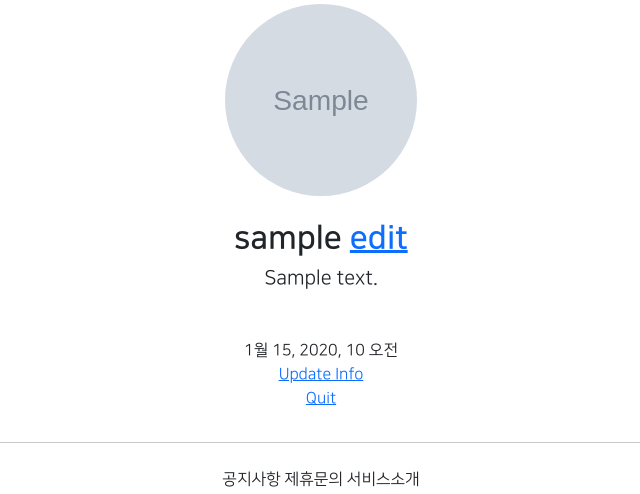
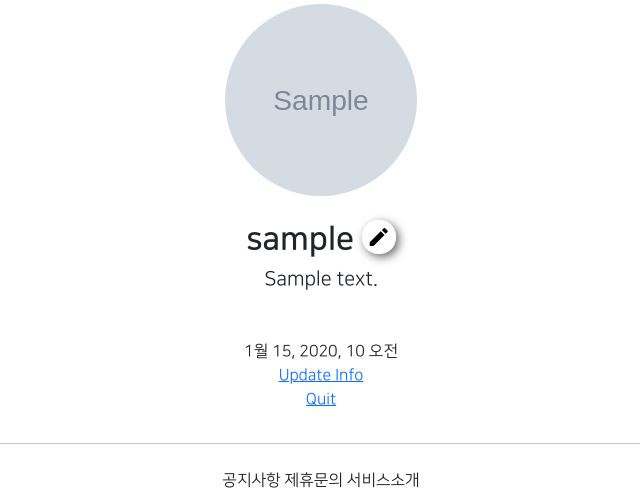
Before and after one commit to kohsmic8/test11, a Django app: page /accounts/detail/1 in a window 1280 px wide. Shown: the part 253-747 px from the top of the page, without its empty margins (319-959 px from the left). Run offline with Django 3.2, Linux system fonts and the light colour scheme; a user stored in the database is signed in; tables that the repository leaves empty hold one stand-in row (values such as "Sample post"); grey boxes marked "Sample" are stand-in pictures; parts of the project's set-up code (start-up, migrations or seed data) failed here and were passed over; some libraries are stand-ins or nearby versions.

Commit message:
7.30 test11 commit1

```diff
--- a/accountapp/templates/accountapp/detail.html
+++ b/accountapp/templates/accountapp/detail.html
@@ -11,7 +11,8 @@
                 <h2 class="NNS_B">
                     {{ target_user.profile.nickname }}
                     {% if target_user == user %}
-                        <a href="{% url 'profileapp:update' pk=target_user.profile.pk %}">
+                        <a href="{% url 'profileapp:update' pk=target_user.profile.pk %}"
+                            class="material-icons round_button">
                             edit
                         </a>
                     {% endif %}
--- a/static/base.css
+++ b/static/base.css
@@ -34,3 +34,15 @@
 .NNS_B {
     font-family: "NanumSquareB", cursive;
 }
+
+.round_button {
+    color: black;
+    text-decoration: none;
+    box-shadow: 3px 3px 10px dimgray;
+    border-radius: 1rem;
+    padding: 0.3rem;
+}
+
+.round_button:hover {
+    color: dimgray;
+}
--- a/templates/head.html
+++ b/templates/head.html
@@ -14,6 +14,11 @@
 
     {# DEFAULT CSS 링크   #}
     <link rel="stylesheet" type="text/css"  href="{% static 'base.css' %}">
+
+    {# Materail icons 링크   #}
+    <link href="https://fonts.googleapis.com/css2?family=Material+Icons"
+      rel="stylesheet">
+
 
 <style>
         @font-face {
```
